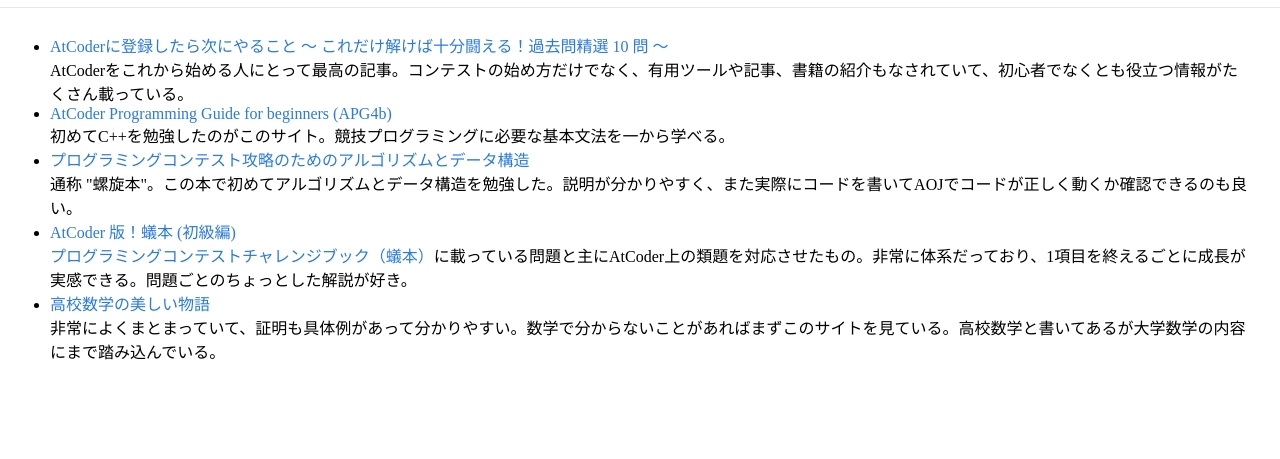
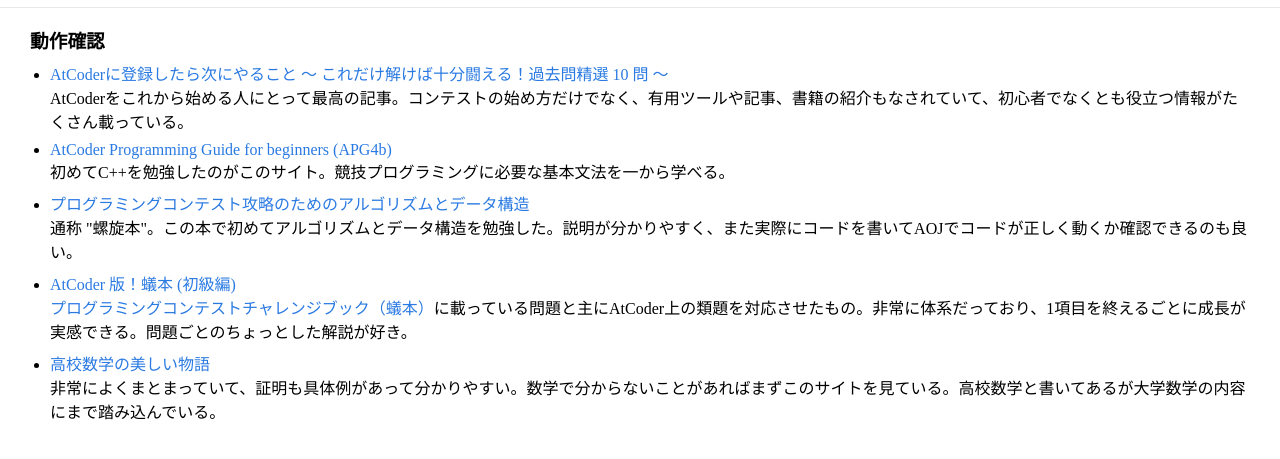
Before and after one commit to mizukurage01/mizukurage01.github.io, a plain HTML site: page compro/favorite.html in a window 1280 px wide. Shown: the part 63-522 px from the top of the page. Drawn offline with Linux system fonts and the light colour scheme.

Commit message:
ul margin

```diff
--- a/compro/favorite.html
+++ b/compro/favorite.html
@@ -29,6 +29,7 @@
 
 <div class="page-content">
   <div class="wrapper">
+    <h3>動作確認</h3>
     <ul>
       <li><a href="https://qiita.com/drken/items/fd4e5e3630d0f5859067">AtCoderに登録したら次にやること ～ これだけ解けば十分闘える！過去問精選 10 問 ～</a></li>
       <p>AtCoderをこれから始める人にとって最高の記事。コンテストの始め方だけでなく、有用ツールや記事、書籍の紹介もなされていて、初心者でなくとも役立つ情報がたくさん載っている。</p>
--- a/css/styles.css
+++ b/css/styles.css
@@ -10,7 +10,10 @@
 
 ul {
   margin-left: 20px;
-  margin-top: 7px;
+}
+
+li {
+  margin-top: 8px;
 }
 
 a {
```
Also changed, not shown: 1 other file.
